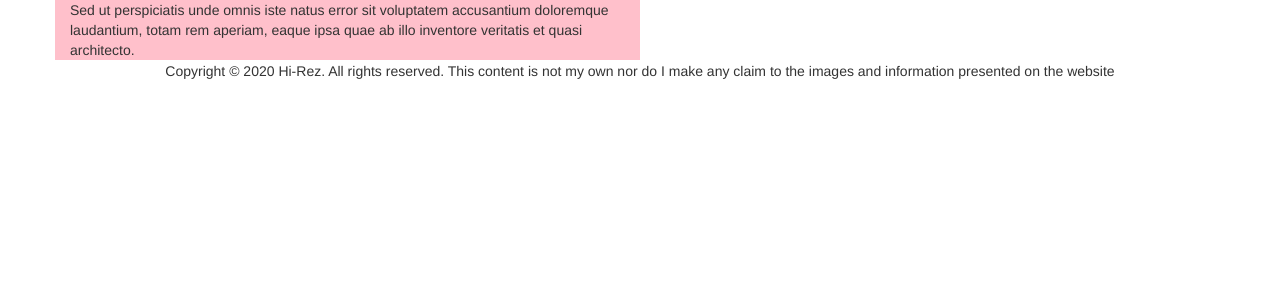
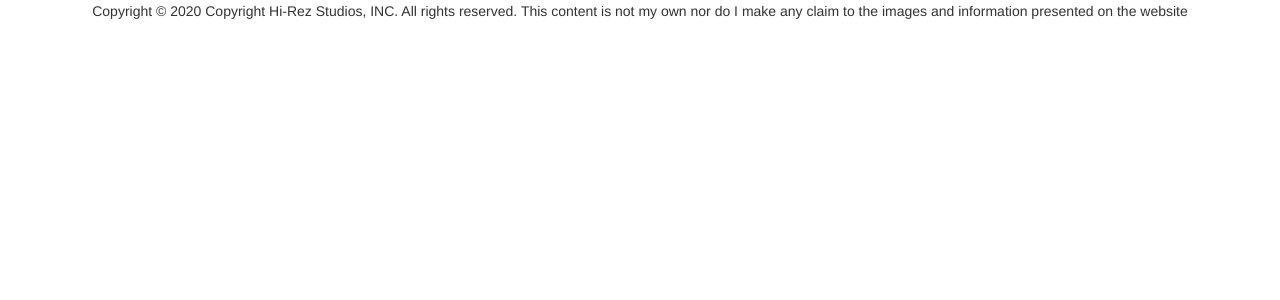
Before and after one commit to jct13761/SmiteItemShop, a PHP site: page /home.php in a window 1280 px wide. Shown: the top 300 px of the page. Run offline with PHP 8.4, Linux system fonts and the light colour scheme; data that the repository does not hold is empty.

Commit message:
Added more css and formatting to page.

```diff
--- a/pages/footer.php
+++ b/pages/footer.php
@@ -1,16 +1,7 @@
-<!-- <footer class="footer">
-    <div class="container footer text-center" id="con">
-                <span>Copyright &copy; 2020 Hi-Rez. All rights reserved.
-                This content is not my own nor do I make any claim to the images
-                and information presented on the website</span>
-    </div>
-</footer> -->
-
-
 <footer class="footer">
-    <div class="navbar fixed-bottom text-center" >
-                <span>Copyright &copy; 2020 Hi-Rez. All rights reserved.
-                This content is not my own nor do I make any claim to the images
-                and information presented on the website</span>
+    <div class="navbar fixed-bottom text-center">
+        <span>Copyright &copy; 2020 Copyright Hi-Rez Studios, INC. All rights reserved.
+            This content is not my own nor do I make any claim to the images
+            and information presented on the website</span>
     </div>
 </footer>
--- a/pages/home.php
+++ b/pages/home.php
@@ -29,17 +29,17 @@ $j = 0;
 
 <body>
     <?php include('header.php'); ?>
-    <div class="container homepage_content" >
+    <div class="container homepage_content">
         <div class="container-fluid" id="image_containter">
             <!-- <img src="../ItemImages/emperors-armor.jpg"> -->
 
             <?php foreach ($results as $result) :
                 // if it is not the 6th item, add it to the row div
                 if ($i % 6 == 0) { ?>
-                    <div class="row" style="border: 2pt solid blue">
+                    <div class="row" id="row">
                     <?php } ?>
                     <!-- The button div to hold the image and text -->
-                    <div class="col-md-2 text-center zoom" id="item_box" style="border: 2pt solid red" data-toggle="modal" data-target="#demo<?php echo $result['itemID'] ?>">
+                    <div class="col-xs-2 text-center zoom" id="item_box" data-toggle="modal" data-target="#demo<?php echo $result['itemID'] ?>">
                         <!-- the button with the image and name of the item -->
                         <img src="../<?php echo $result['itemImage']; ?>">
                         <p><?php echo $result['itemName']; ?></p>
@@ -68,7 +68,6 @@ $j = 0;
                                 <div class="modal-footer">
                                     <button type="button" class="btn btn-secondary" data-dismiss="modal">Close</button>
                                 </div>
-
                             </div>
                         </div>
                     </div>
@@ -86,7 +85,7 @@ $j = 0;
 
             <?php $query = "SELECT * FROM items WHERE itemKeywords LIKE '%$term%'";
             $results = $db->prepare($query);
-            $results->execute();?>
+            $results->execute(); ?>
 
 
 
@@ -98,14 +97,6 @@ $j = 0;
         </div>
     </div>
 
-    <div class="container">
-        <div class="row">
-
-            <div class="col-md-6" style="background-color:pink;">
-                Sed ut perspiciatis unde omnis iste natus error sit voluptatem accusantium doloremque laudantium, totam rem aperiam, eaque ipsa quae ab illo inventore veritatis et quasi architecto.
-            </div>
-        </div>
-    </div>
     <?php include('footer.php'); ?>
 </body>
 
```
Also changed, not shown: styles/main.css (+26 -9 lines).
